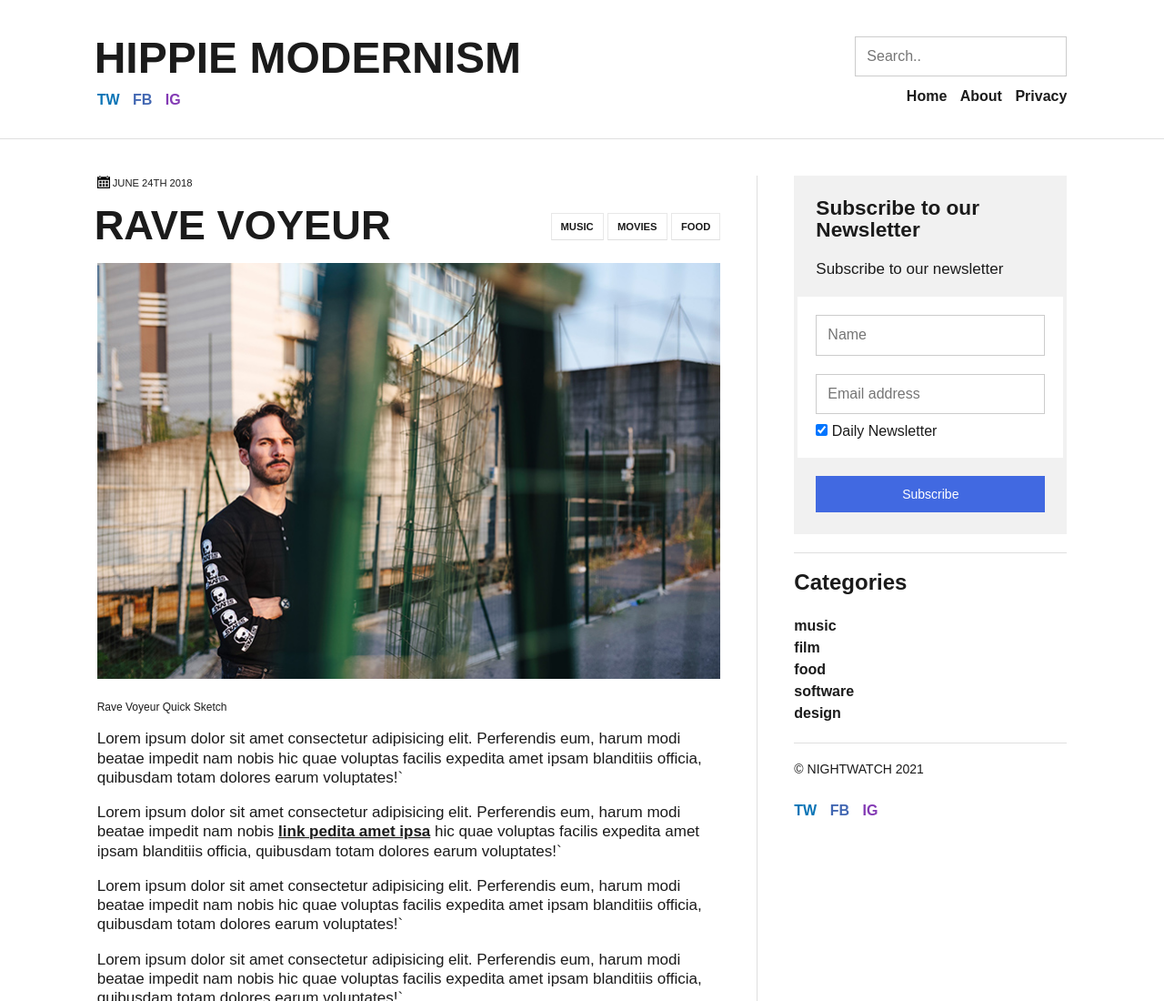
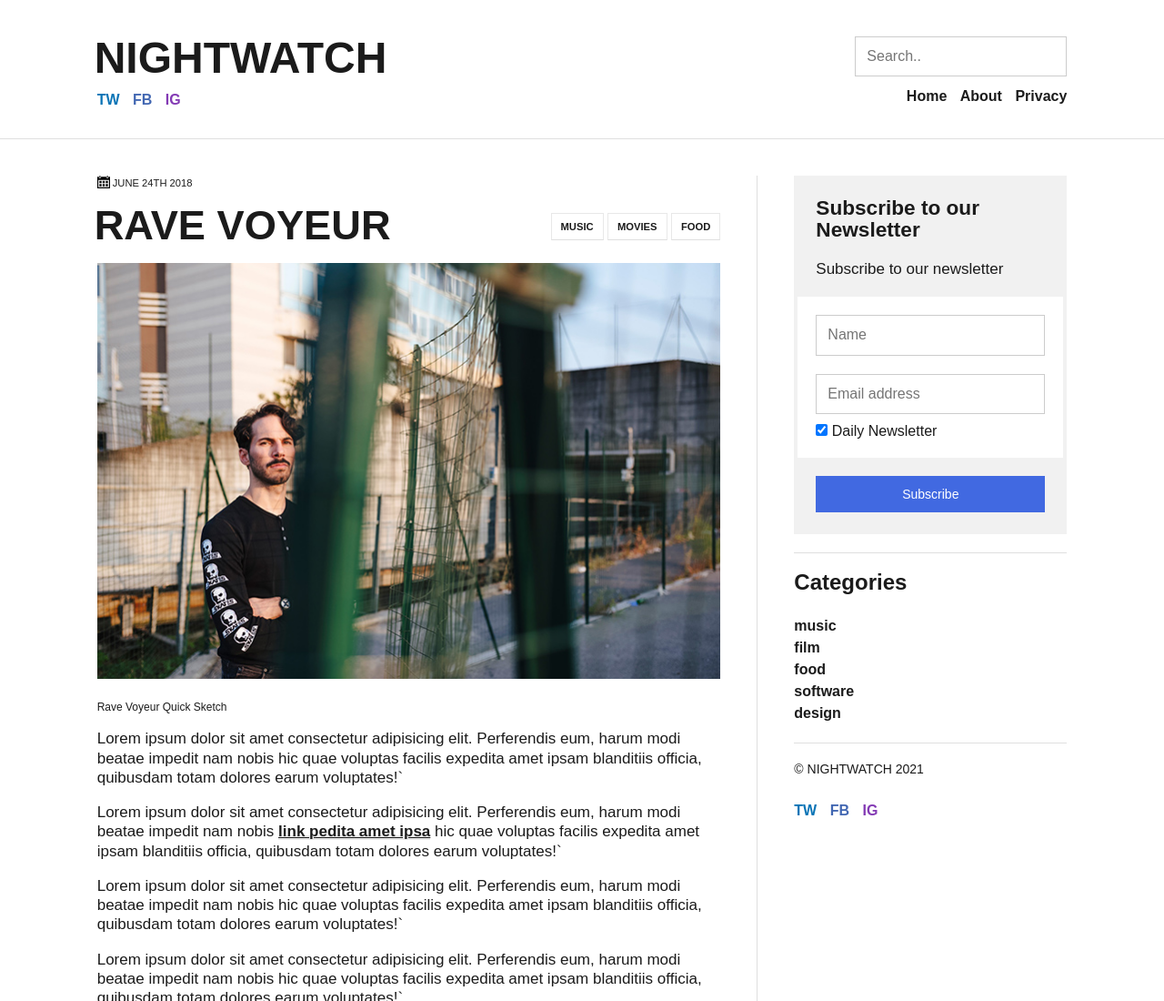
Before and after one commit to discoform/nightwatch, a plain HTML site: page index.html in a window 1280 px wide. Shown: the top 1100 px of the page at 91% size. Drawn offline with Linux system fonts and the light colour scheme.

Commit message:
replace placeholder text

```diff
--- a/index.html
+++ b/index.html
@@ -26,7 +26,7 @@
     <header class="site-header">
         <div class="header-content">
             <section>
-                <h1 class="site-title">HIPPIE MODERNISM</h1>
+                <h1 class="site-title">NIGHTWATCH</h1>
                 <ul class="social-links">
                     <li><a href="javascript:Void(0);" class="twitter" style="color:#0974b6; font-weight: bolder;">TW</a>
                     </li>
```
